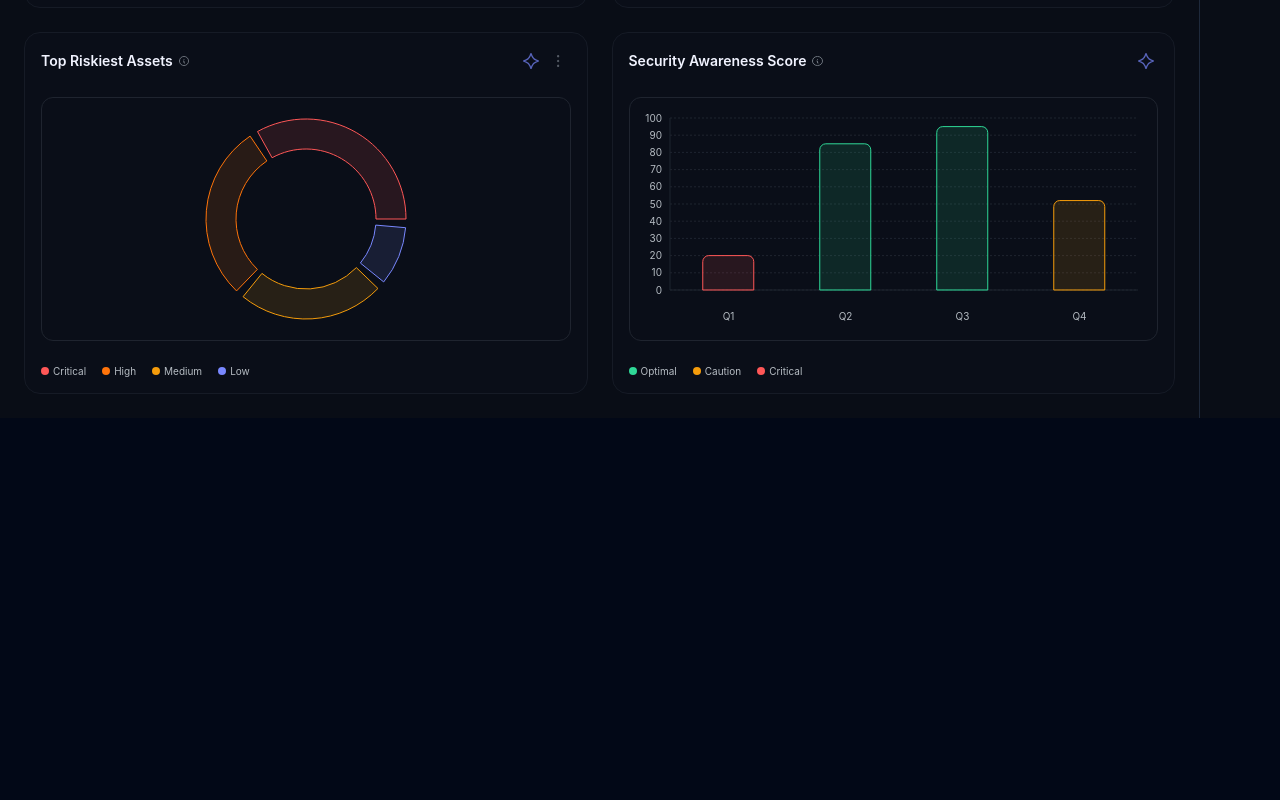
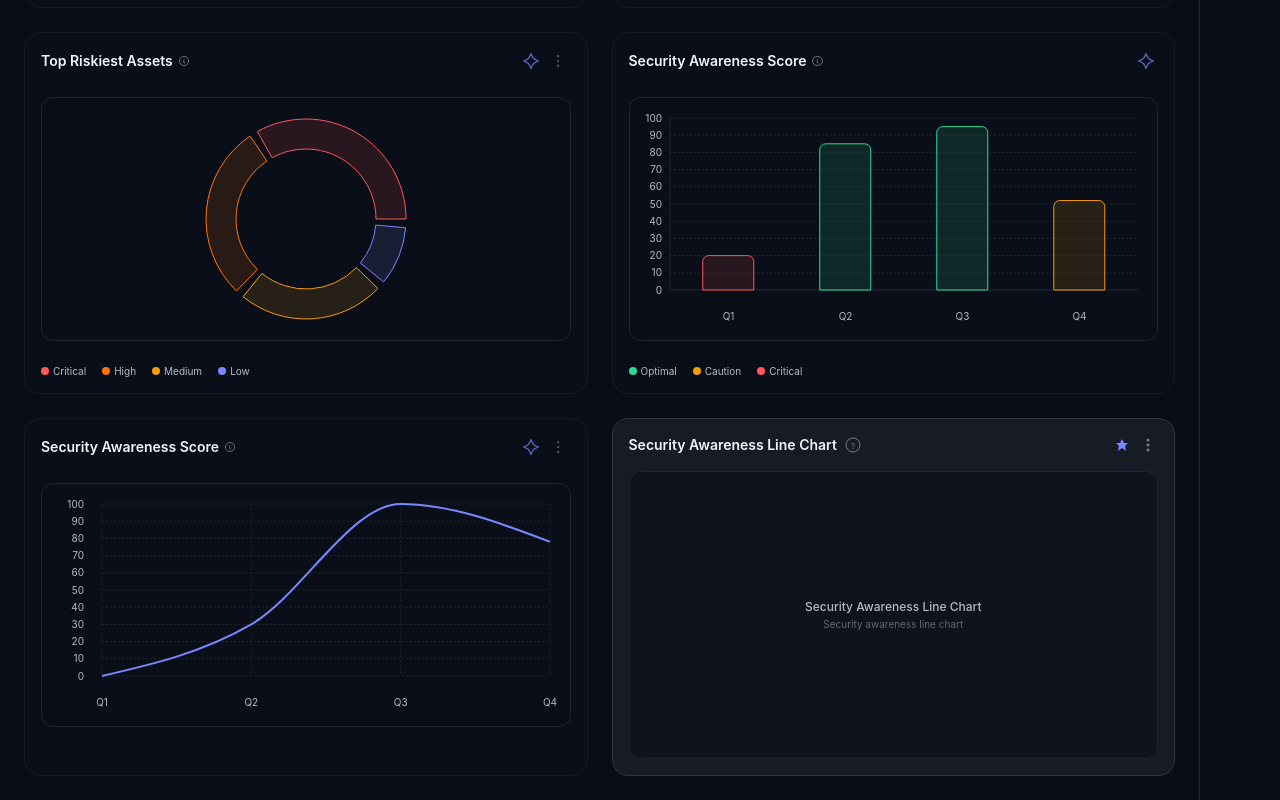
Before and after one commit to abdulmajeed33/react-trial, a React (Vite) app: page / in a window 1280 px wide. Shown: the part 1238-2038 px from the top of the page. Before the commit the page ends 1656 px from the top, so only its background shows below. Built offline with nearby package versions, Linux system fonts and the light colour scheme.

Commit message:
Add SecurityAwarenessLineChart component and integrate it into MainContent for visualizing security awareness trends. Include chart header and responsive design for better user experience.

```diff
--- /dev/null
+++ b/src/components/charts/SecurityAwarenessLineChart.tsx
@@ -0,0 +1,93 @@
+import React from "react";
+import {
+  LineChart,
+  Line,
+  XAxis,
+  YAxis,
+  CartesianGrid,
+  ResponsiveContainer,
+} from "recharts";
+import { ChartHeader } from "../ui-components/ChartHeader";
+
+// Data that matches the curve pattern from the image
+const data = [
+  { name: "Q1", value: 0 },
+  { name: "Q2", value: 30 },
+  { name: "Q3", value: 100 },
+  { name: "Q4", value: 78 },
+];
+
+export default function SecurityAwarenessLineChart() {
+  return (
+    <div className="w-full h-full bg-background-dark-neutral-transparent border border-border-dark-neutral-dark rounded-2xl p-4 flex flex-col gap-6">
+      <ChartHeader
+        title="Security Awareness Score"
+        onRemoveWidget={() => console.log("Remove widget")}
+        onExportData={() => console.log("Export data")}
+        onSettings={() => console.log("Settings")}
+        onMagicClick={() =>
+          console.log("Magic clicked for Security Awareness Score")
+        }
+      />
+
+      <div className="h-[244px] relative bg-background-dark-neutral border border-border-dark-neutral-neutral rounded-xl">
+        <ResponsiveContainer width="100%" height="100%">
+          <LineChart
+            data={data}
+            margin={{ top: 20, right: 20, left: 0 }}
+          >
+            {/* Grid Lines */}
+            <CartesianGrid
+              strokeDasharray="2 2"
+              stroke="#1F242F"
+              horizontal={true}
+              vertical={true}
+            />
+
+            {/* X Axis */}
+            <XAxis
+              dataKey="name"
+              axisLine={false}
+              tickLine={false}
+              tick={{
+                fill: "#B6BCC3",
+                fontSize: 10,
+                fontFamily: "Inter",
+              }}
+              interval={0}
+              angle={0}
+              textAnchor="middle"
+              height={50}
+              dy={15}
+            />
+
+            {/* Y Axis */}
+            <YAxis
+              axisLine={false}
+              tickLine={false}
+              tick={{
+                fill: "#B6BCC3",
+                fontSize: 10,
+                fontFamily: "Inter",
+              }}
+              domain={[0, 100]}
+              ticks={[0, 10, 20, 30, 40, 50, 60, 70, 80, 90, 100]}
+              interval={0}
+              dx={-10}
+            />
+
+            {/* Purple Line */}
+            <Line
+              type="monotone"
+              dataKey="value"
+              stroke="#7988FF"
+              strokeWidth={2}
+              dot={false}
+              activeDot={false}
+            />
+          </LineChart>
+        </ResponsiveContainer>
+      </div>
+    </div>
+  );
+}
--- a/src/components/dashboard/MainContent.tsx
+++ b/src/components/dashboard/MainContent.tsx
@@ -5,6 +5,8 @@ import ComplianceChart from '../charts/ComplianceChart';
 import PatchingComplianceChart from '../charts/PatchingComplianceChart';
 import SecurityAwarenessChart from '../charts/SecurityAwarenessChart';
 import TopRiskiestAssetsChart from '../charts/TopRiskiestAssetsChart';
+import SecurityAwarenessLineChart from '../charts/SecurityAwarenessLineChart';
+import { ChartPlaceholder } from '../charts/ChartPlaceholder';
 
 export function MainContent() {
   return (
@@ -43,6 +45,20 @@ export function MainContent() {
           <SecurityAwarenessChart />
         </div>
       </div>
+
+      {/* Fifth Row - Security Awareness Line Chart */}
+      <div className="grid grid-cols-12 gap-6">
+        <div className="col-span-12 lg:col-span-6">
+            <SecurityAwarenessLineChart />
+        </div>
+        <div className="col-span-12 lg:col-span-6">
+          <ChartPlaceholder
+            title="Security Awareness Line Chart"
+            description="Security awareness line chart"
+            height="h-72"
+          />
+        </div>
+      </div>
     </div>
   );
 }
```
